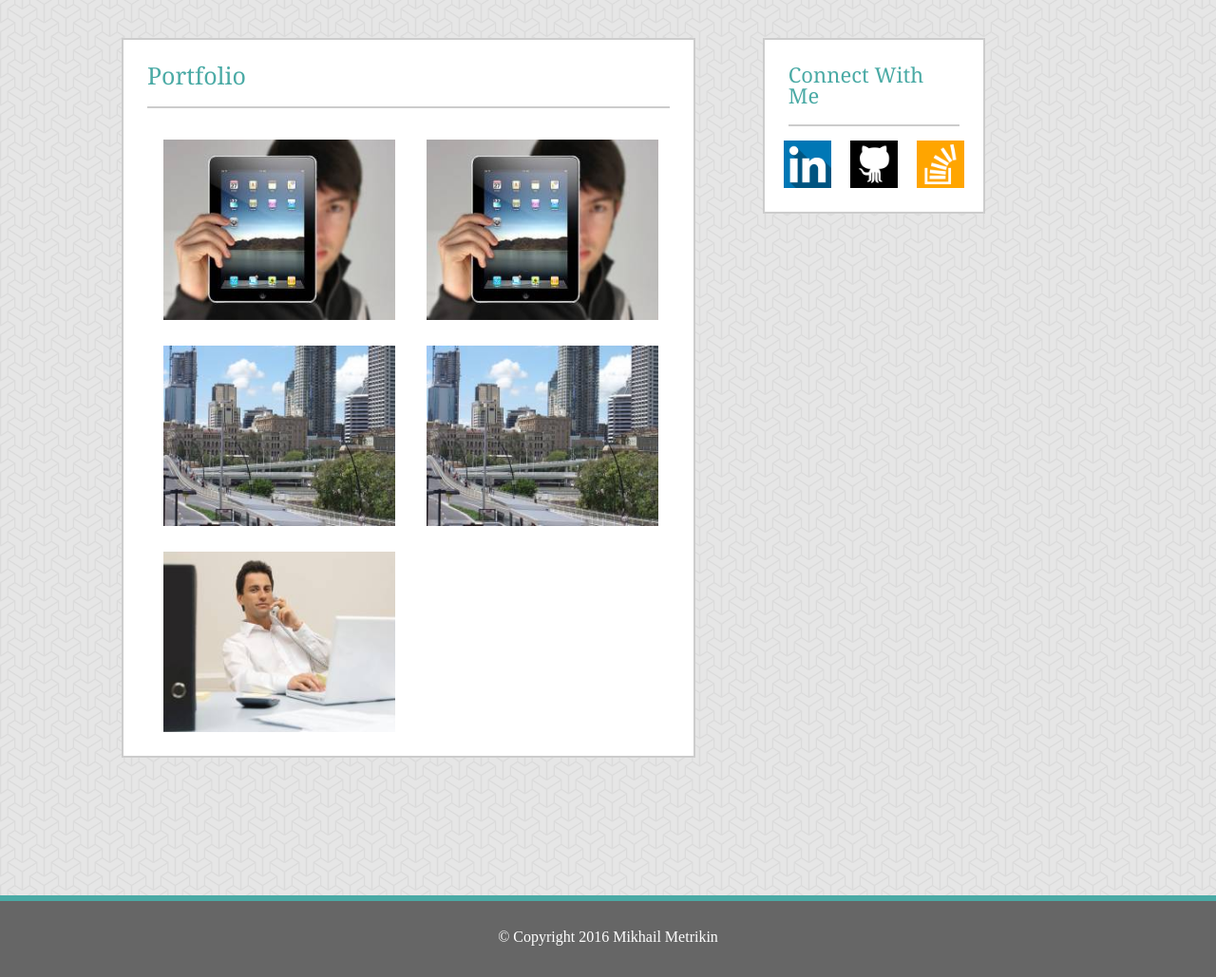
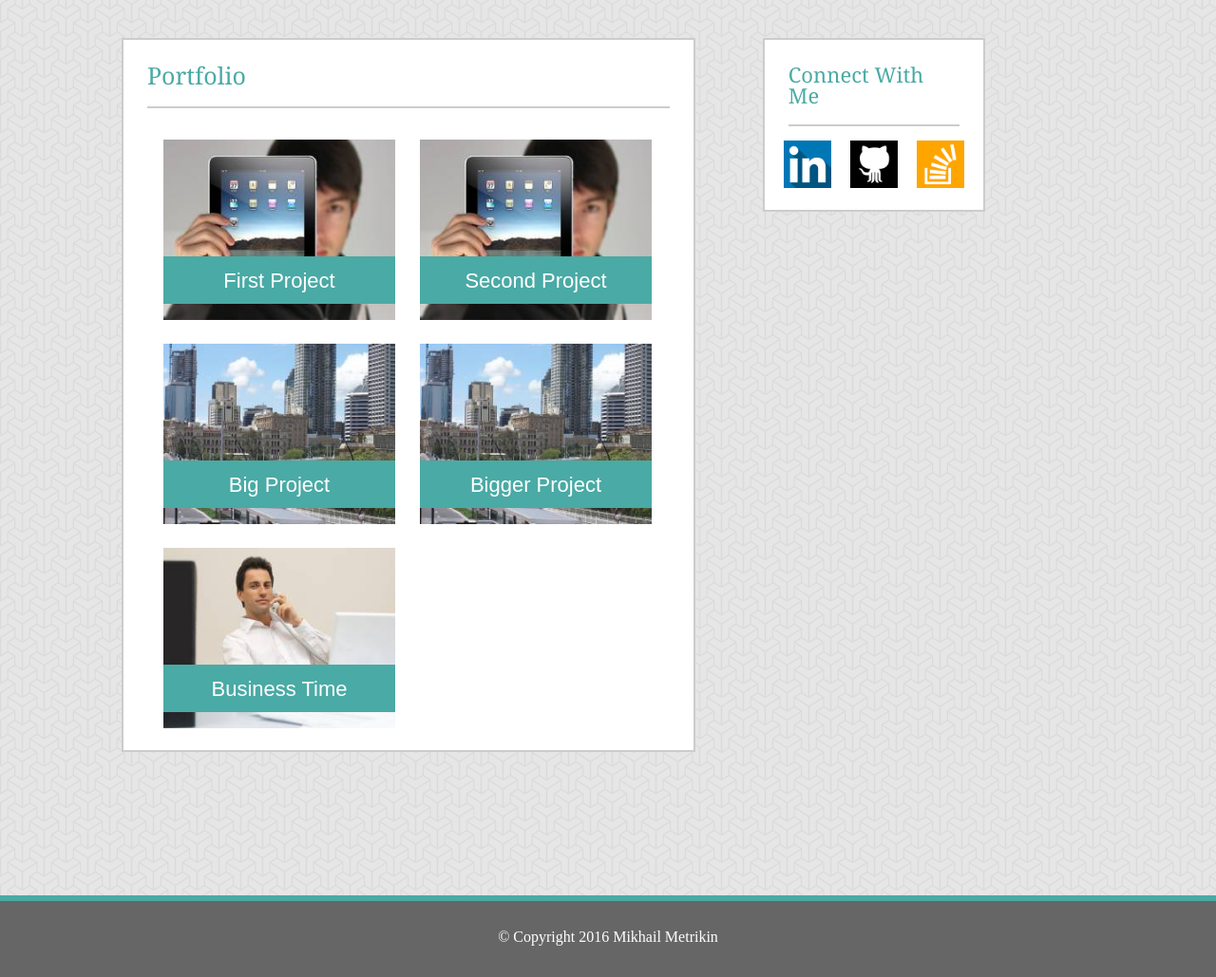
Before and after one commit to VolkRiot/Basic-Portfolio, a PHP site: page /portfolio.html in a window 1280 px wide. Shown: the part 82-1111 px from the top of the page at 95% size. Run offline with PHP 8.4, Linux system fonts and the light colour scheme.

Commit message:
Added titlecards to portfolio imgs

```diff
--- a/assets/css/style.css
+++ b/assets/css/style.css
@@ -151,6 +151,29 @@ button:hover{
     background-color: #3B8884;
 }
 
+.headerExample{
+    position: absolute;
+    box-sizing: border-box;
+    display: block;
+    width: 244px;
+    height: 50px;
+    bottom: 75px;
+    background-color: #4aaaa5;
+    padding: 0;
+    margin: 0;
+    left: 17px;
+    top: 140px;
+    color: white;
+    text-align: center;
+    padding-top: 15px;
+    font-family: Arial, "Helvetica Neue", Helvetica, sans-serif;
+    font-size: 22px;
+}
+
+.headerExample:hover{
+    background-color: cornflowerblue;
+}
+
 #connect{
     position: absolute;
     margin-top: 40px;
@@ -171,6 +194,13 @@ a{
     text-decoration: none;
 }
 
+.imgContainer {
+    position: relative;
+    width: 270px;
+    height: 215px;
+    float: left;
+}
+
 .icons_container{
     margin-left: 12px;
 }
@@ -179,9 +209,9 @@ a{
     height: 50px;
     width: 50px;
     position: relative;
-    margin: 15px 8px 15px 8px;
+    margin: 15px 8px 10px 8px;
     border-bottom: 2px solid white;
-    padding-bottom: 5px;
+    padding-bottom: 8px;
 }
 
 .socialMedia:hover{
--- a/portfolio.html
+++ b/portfolio.html
@@ -34,12 +34,37 @@
 
                 <h2 class="headingContainer" id="portfolioText">Portfolio</h2>
                 <br>
-                <a href="#"><img class="profileImg" src="assets/images/imgtech.jpg" alt=""></a>
-                <a href="#"><img class="profileImg" src="assets/images/imgtech.jpg" alt=""></a>
-                <a href="#"><img class="profileImg" src="assets/images/imgcity.jpg" alt=""></a>
-                <a href="#"><img class="profileImg" src="assets/images/imgcity.jpg" alt=""></a>
-                <a href="#"><img class="profileImg" src="assets/images/imgbusiness.jpg" alt=""></a>
-                <!--<img class="profileImg" src="assets/images/imgtech.jpg" alt="">-->
+                <a href="#" >
+                    <div class="imgContainer">
+                        <img class="profileImg" src="assets/images/imgtech.jpg" alt="">
+                        <h3 class="headerExample">First Project</h3>
+                    </div>
+                </a>
+                <a href="#">
+                    <div class="imgContainer">
+                        <img class="profileImg" src="assets/images/imgtech.jpg" alt="">
+                        <h3 class="headerExample">Second Project</h3>
+                    </div>
+                </a>
+                <a href="#">
+                    <div class="imgContainer">
+                        <img class="profileImg" src="assets/images/imgcity.jpg" alt="">
+                        <h3 class="headerExample">Big Project</h3>
+                    </div>
+                </a>
+                <a href="#">
+                    <div class="imgContainer">
+                        <img class="profileImg" src="assets/images/imgcity.jpg" alt="">
+                        <h3 class="headerExample">Bigger Project</h3>
+                    </div>
+                </a>
+                <a href="#">
+                    <div class="imgContainer">
+                        <img class="profileImg" src="assets/images/imgbusiness.jpg" alt="">
+                        <h3 class="headerExample">Business Time</h3>
+                    </div>
+                </a>
+
 
 			</div>
 
```
